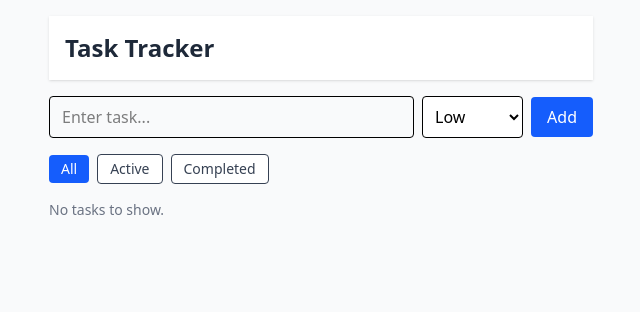
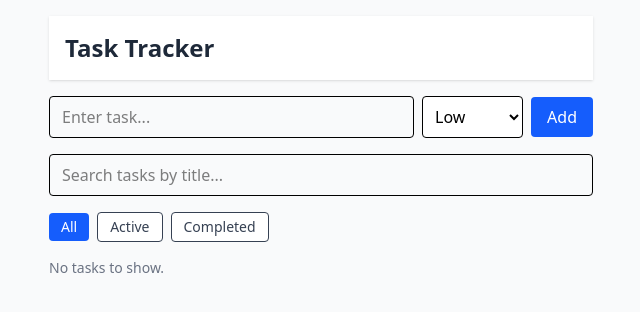
Before and after one commit to rupesh-ranjan/TaskTracker, a React app: page / in a window 1280 px wide. Shown: the top 312 px of the page, without its empty margins (319-959 px from the left). Built offline with nearby package versions, Linux system fonts and the light colour scheme; the HTML template or start-up script is replaced by a standard one.

Commit message:
search bar added

```diff
--- a/src/App.jsx
+++ b/src/App.jsx
@@ -2,12 +2,14 @@ import Header from "./components/Header.jsx";
 import AddTask from "./components/AddTask.jsx";
 import TaskList from "./components/TaskList.jsx";
 import FilterBar from "./components/FilterBar.jsx";
+import SearchBar from "./components/SearchBar.jsx";
 
 export default function App() {
     return (
         <div className="max-w-xl mx-auto p-4">
             <Header />
             <AddTask />
+            <SearchBar />
             <FilterBar />
             <TaskList />
         </div>
--- /dev/null
+++ b/src/components/SearchBar.jsx
@@ -0,0 +1,24 @@
+import { useDispatch, useSelector } from "react-redux";
+import { setSearch } from "../features/tasks/tasksSlice.js";
+
+export default function SearchBar() {
+    const dispatch = useDispatch();
+    const query = useSelector((state) => state.tasks.searchQuery || "");
+
+    const onChange = (e) => {
+        dispatch(setSearch(e.target.value));
+    };
+
+    return (
+        <div className="mb-4">
+            <input
+                type="search"
+                value={query}
+                onChange={onChange}
+                placeholder="Search tasks by title..."
+                className="w-full border px-3 py-2 rounded"
+                aria-label="Search tasks"
+            />
+        </div>
+    );
+}
--- a/src/features/tasks/tasksSelectors.js
+++ b/src/features/tasks/tasksSelectors.js
@@ -1,13 +1,19 @@
 export function selectVisibleTasks(state) {
-    const { byId, allIds, filter = "all" } = state.tasks;
+    const { byId, allIds, filter = "all", searchQuery = "" } = state.tasks;
 
-    const tasks = allIds.map((id) => byId[id] || null).filter(Boolean);
+    const q = (searchQuery || "").trim().toLowerCase();
+
+    let tasks = allIds.map((id) => byId[id]).filter(Boolean);
 
     if (filter === "active") {
-        return tasks.filter((t) => !t.completed);
+        tasks = tasks.filter((t) => !t.completed);
+    } else if (filter === "completed") {
+        tasks = tasks.filter((t) => t.completed);
     }
-    if (filter === "completed") {
-        return tasks.filter((t) => t.completed);
+
+    if (q.length > 0) {
+        tasks = tasks.filter((t) => (t.title || "").toLowerCase().includes(q));
     }
+
     return tasks;
 }
--- a/src/features/tasks/tasksSlice.js
+++ b/src/features/tasks/tasksSlice.js
@@ -4,6 +4,7 @@ const initialState = {
     byId: {},
     allIds: [],
     filter: "all",
+    searchQuery: "",
 };
 
 const tasksSlice = createSlice({
@@ -59,6 +60,10 @@ const tasksSlice = createSlice({
             state.filter = action.payload;
         },
 
+        setSearch(state, action) {
+            state.searchQuery = action.payload;
+        },
+
         loadTasks(state, action) {
             return action.payload;
         },
@@ -72,5 +77,6 @@ export const {
     updatePriority,
     setFilter,
     loadTasks,
+    setSearch,
 } = tasksSlice.actions;
 export default tasksSlice.reducer;
```
